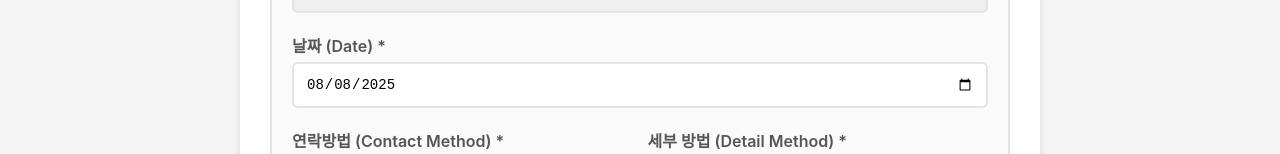
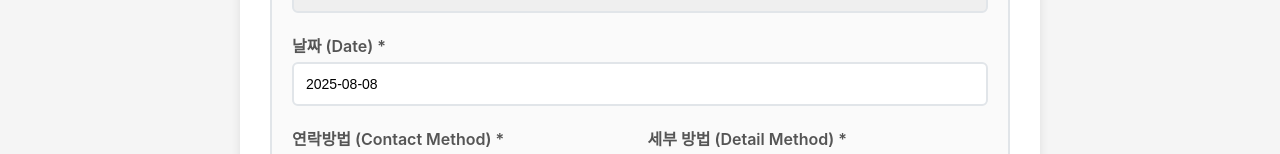
Before and after one commit to pesuspense/insis-reg-form, a React (Create React App) app in the folder client/: page / in a window 1280 px wide. Shown: the part 523-677 px from the top of the page. Built offline with nearby package versions, Linux system fonts and the light colour scheme; the HTML template or start-up script is replaced by a standard one.

Commit message:
입력폼 날짜 선택 개선: DatePicker 라이브러리 적용으로 달력 UI 개선

```diff
--- a/client/src/components/RegistrationForm.js
+++ b/client/src/components/RegistrationForm.js
@@ -1,6 +1,8 @@
 import React, { useState } from 'react';
 import axios from 'axios';
 import { format } from 'date-fns';
+import DatePicker from 'react-datepicker';
+import 'react-datepicker/dist/react-datepicker.css';
 import API_BASE_URL from '../config';
 
 const RegistrationForm = () => {
@@ -330,12 +332,18 @@ const RegistrationForm = () => {
             {/* 날짜 선택 */}
             <div className="form-group">
               <label htmlFor={`contactDate-${index}`}>날짜 (Date) *</label>
-              <input
-                type="date"
+              <DatePicker
                 id={`contactDate-${index}`}
-                value={registration.contactDate}
-                onChange={(e) => updateRegistration(index, 'contactDate', e.target.value)}
+                selected={registration.contactDate ? new Date(registration.contactDate) : null}
+                onChange={(date) => updateRegistration(index, 'contactDate', date ? date.toISOString().split('T')[0] : '')}
+                dateFormat="yyyy-MM-dd"
+                placeholderText="날짜를 선택하세요 (Select date)"
+                className="form-control"
                 required
+                showYearDropdown
+                showMonthDropdown
+                dropdownMode="select"
+                maxDate={new Date()}
               />
             </div>
 
--- a/client/src/index.css
+++ b/client/src/index.css
@@ -489,6 +489,62 @@ textarea {
   overflow-y: auto;
 }
 
+/* DatePicker 스타일 */
+.react-datepicker-wrapper {
+  width: 100%;
+}
+
+.react-datepicker__input-container input {
+  width: 100%;
+  padding: 12px;
+  border: 2px solid #e1e5e9;
+  border-radius: 6px;
+  font-size: 14px;
+  transition: border-color 0.3s ease;
+}
+
+.react-datepicker__input-container input:focus {
+  outline: none;
+  border-color: #007bff;
+}
+
+.react-datepicker {
+  font-family: -apple-system, BlinkMacSystemFont, 'Segoe UI', 'Roboto', sans-serif;
+  border: 2px solid #e1e5e9;
+  border-radius: 8px;
+  box-shadow: 0 4px 12px rgba(0, 0, 0, 0.15);
+}
+
+.react-datepicker__header {
+  background-color: #007bff;
+  color: white;
+  border-bottom: 2px solid #e1e5e9;
+}
+
+.react-datepicker__current-month {
+  color: white;
+  font-weight: bold;
+}
+
+.react-datepicker__day-name {
+  color: white;
+}
+
+.react-datepicker__day:hover {
+  background-color: #007bff;
+  color: white;
+}
+
+.react-datepicker__day--selected {
+  background-color: #007bff;
+  color: white;
+}
+
+.react-datepicker__day--keyboard-selected {
+  background-color: #007bff;
+  color: white;
+}
+
 /* 반응형 디자인 */
 @media (max-width: 768px) {
   .form-container,
```
